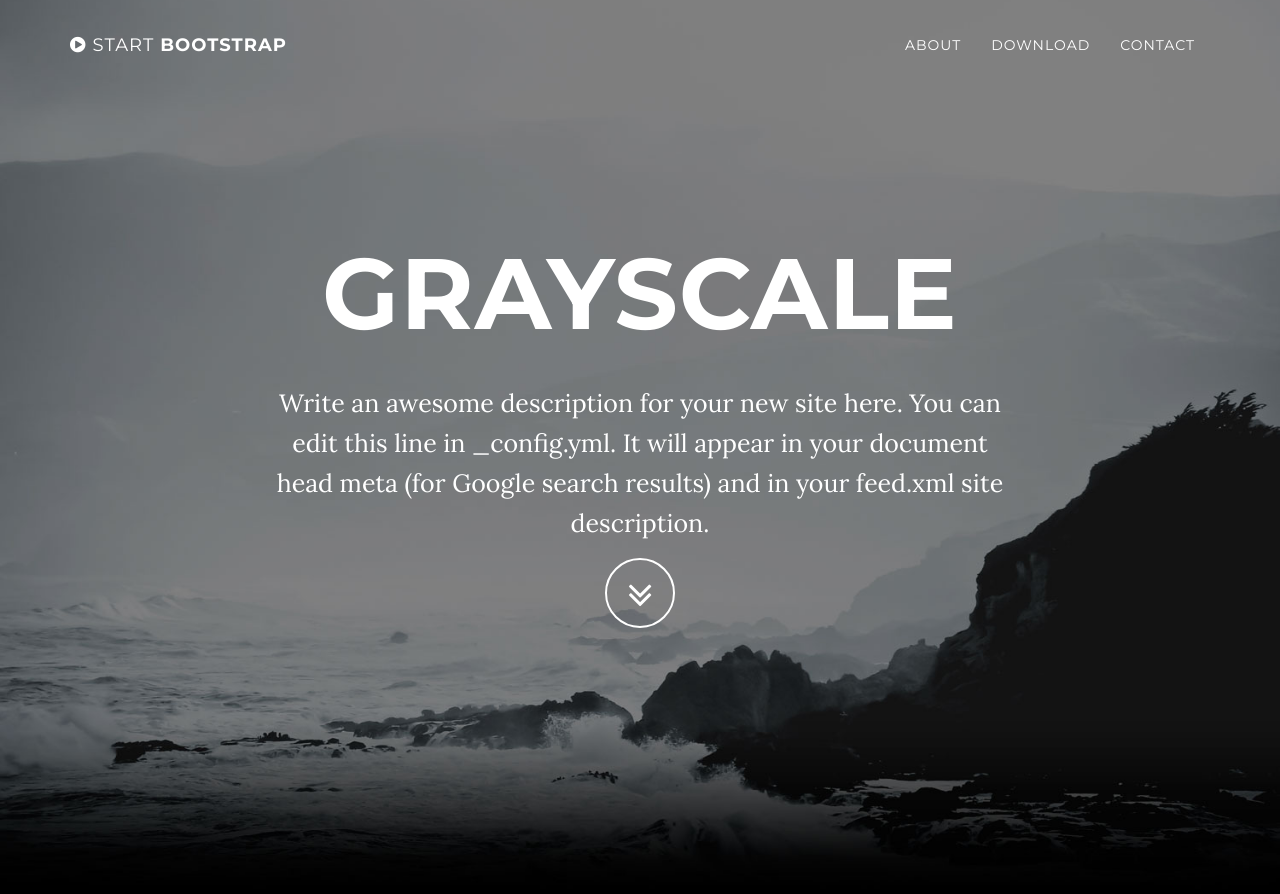
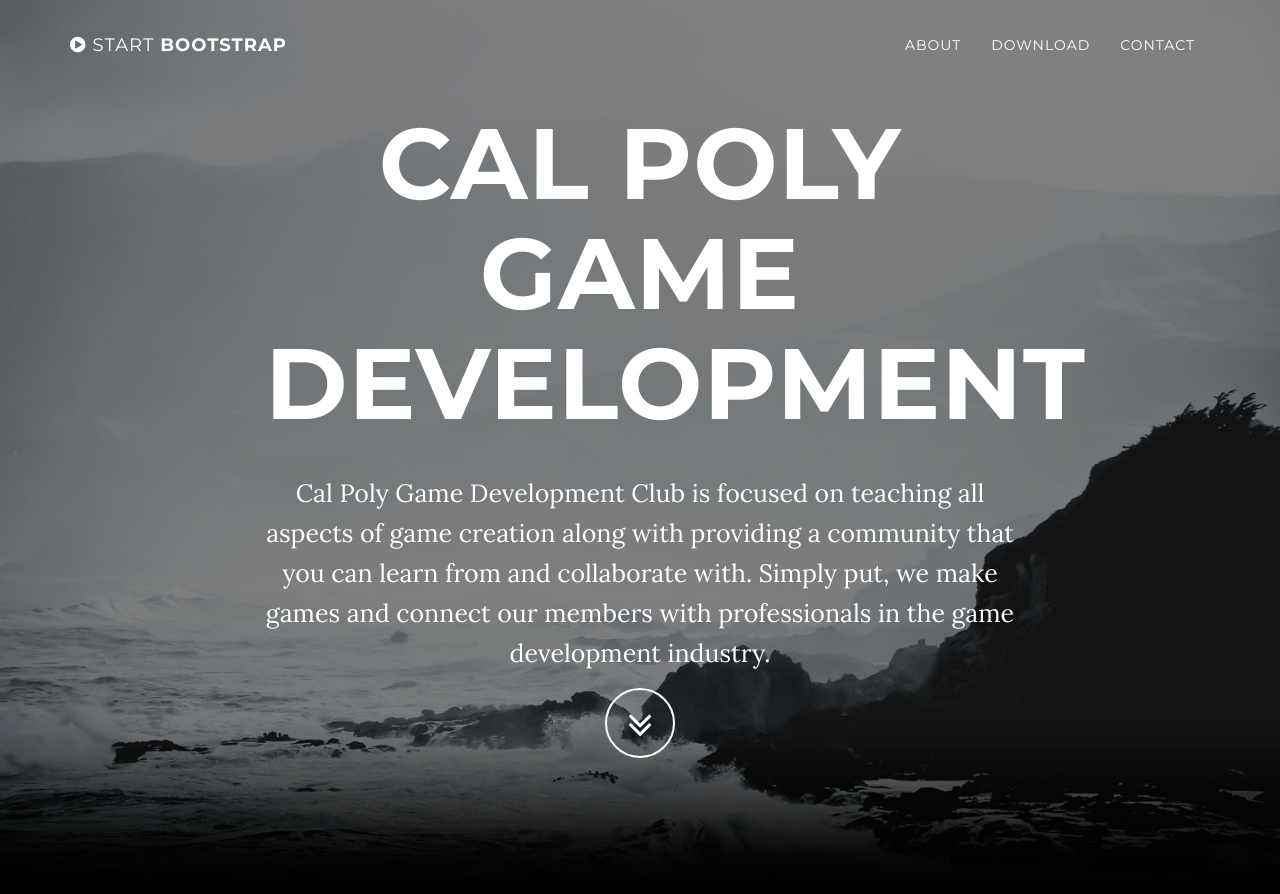
Before and after one commit to CalPolyGameDevelopmentClub/CalPolyGameDevelopmentClub.github.io, a Jekyll site: the page built from index.html, in a window 1280 px wide and 900 px high. Shown: the top 894 px of the window. Built offline with Jekyll 4.4.1, drawn with Linux system fonts in a browser that asks for light colours; some of the changed text lies outside the part shown.

Commit message:
removing generic text in parts

```diff
--- a/_config.yml
+++ b/_config.yml
@@ -1,8 +1,8 @@
 # Site settings
-title: Grayscale
-email: your-email@domain.com
-url: https://example.github.io
-description: "Write an awesome description for your new site here. You can edit this line in _config.yml. It will appear in your document head meta (for Google search results) and in your feed.xml site description."
+title: Cal Poly Game Development
+email: officers@cpgd.original
+url: https://calpolygamedevelopmentclub.github.io/
+description: "Cal Poly Game Development Club is focused on teaching all aspects of game creation along with providing a community that you can learn from and collaborate with. Simply put, we make games and connect our members with professionals in the game development industry."
 
 # Color settings (hex-codes without the leading hash-tag)
 color:
@@ -15,15 +15,13 @@
 # Social networks usernames (many more available: google-plus, flickr, dribbble, pinterest, instagram, tumblr, linkedin, etc.)
 social:
   - title: twitter
-    url: https://twitter.com/SBootstrap
+    url: https://twitter.com/CPGameDev
   - title: facebook
-    url:
-  - title: stack-overflow
-    url: http://stackoverflow.com/questions/tagged/jekyll
-  - title: bitbucket
-    url: http://bitbucket.org/jekyll
+    url: https://www.facebook.com/CPGameDev
+  - title: linkedin
+    url: https://www.linkedin.com/company/cpgd/about
   - title: github
-    url: https://github.com/IronSummitMedia/startbootstrap
+    url: https://github.com/CalPolyGameDevelopmentClub
 
 # Build settings
 markdown: kramdown
```
